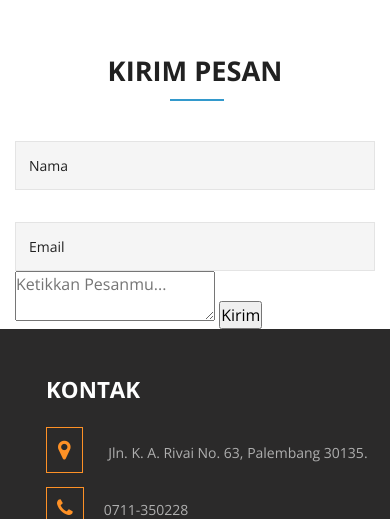
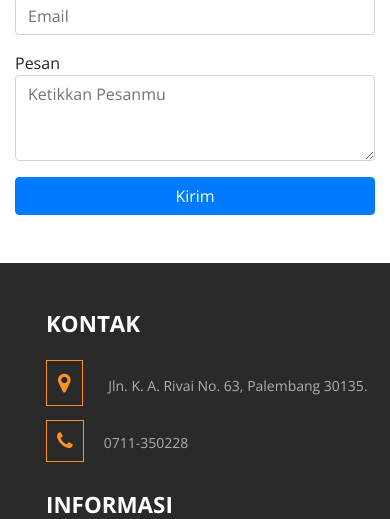
Before and after one commit to yuliansyahibr/dkantorpos, a Django app: page /contact/ in a window 390 px wide. Shown: the part 639-1158 px from the top of the page. Run offline with Django 3.2, Linux system fonts and the light colour scheme; data comes from the database, SQL or seed files in the repository; some libraries are stand-ins or nearby versions.

Commit message:
Desain Kontak

```diff
--- a/dikantorpos/settings.py
+++ b/dikantorpos/settings.py
@@ -38,6 +38,10 @@ INSTALLED_APPS = [
     'django.contrib.staticfiles',
     'website',
 ]
+
+# config/settings.py
+DEFAULT_FROM_EMAIL = 'dkantorpos01@gmail.com'
+EMAIL_BACKEND = 'django.core.mail.backends.console.EmailBackend'
 
 MIDDLEWARE = [
     'django.middleware.security.SecurityMiddleware',
--- a/website/static/website/css/produk.css
+++ b/website/static/website/css/produk.css
@@ -1,6 +1,7 @@
 .produk:hover{
     cursor: pointer;
     border: 1px solid #F47E17;
+    box-shadow: 0 0.5rem 1rem rgba(0, 0, 0, 0.15) !important;
 }
 .produk .btn-beli {
     display: block;
--- a/website/static/website/css/style.css
+++ b/website/static/website/css/style.css
@@ -1271,10 +1271,9 @@ h3.w3_agile_header:after,h2.w3_agile_header:after{
     line-height: 1.8em;
 }
 /*-- contact --*/
-.map iframe{
-    margin: 50px;
-	width:100%;
-	min-height:450px;
+iframe .map {
+	width: 550px
+    height: 550px;
     border:0;
 }
 .w3_agileits_contact_grid_left{
@@ -2306,10 +2305,7 @@ span.minicart-price {
     .agileits_w3layouts_map_pos {
         top: 13%;
     }
-    .map iframe {
-        width: 250px;
-        max-height: 100px;
-    }
+
     h3.w3_agile_header, h2.w3_agile_header {
         font-size: 1.4em;
     }
@@ -2378,7 +2374,12 @@ span.minicart-price {
     .agile_top_brand_left_grid1 h4{ /*Penentu besar kecil cardfile*/
         font-size: 10px;
     }
-}
+    iframe .map {
+        width: 50px;
+        height : 50px;
+        margin-bottom: 10px;
+}
+
 /*Header Responsive 320px*/
 
 
--- a/website/templates/base.html
+++ b/website/templates/base.html
@@ -35,6 +35,28 @@
     <!-- <script src="https://code.jquery.com/jquery-2.2.4.min.js"
         integrity="sha256-BbhdlvQf/xTY9gja0Dq3HiwQF8LaCRTXxZKRutelT44=" crossorigin="anonymous"></script> -->
         {% block css %}{% endblock %}
+        <!--Search CSS-->
+        <style>
+            input[type=text] {
+              width: 130px;
+              box-sizing: border-box;
+              border: 2px solid #ccc;
+              border-radius: 4px;
+              font-size: 16px;
+              background-color: white;
+              background-image: url('searchicon.png');
+              background-position: 10px 10px;
+              background-repeat: no-repeat;
+              padding: 8px 20px 8px 40px;
+              -webkit-transition: width 0.3s ease-in-out;
+              transition: width 0.3s ease-in-out;
+          }
+
+          input[type=text]:focus {
+              width: 100%;
+          }
+      </style>
+      <!--//Search CSS-->
   </head>
 
   <body>
@@ -74,13 +96,17 @@
             </ul>
             <form action="{% url 'search' %}" method="POST" class="form-inline ml-4 lg-form my-2 my-lg-0">
                 {% csrf_token %}
+                <input type="text" name="name" placeholder="Search..">
+            </form>
+                <!--form action="{% url 'search' %}" method="POST" class="form-inline ml-4 lg-form my-2 my-lg-0">
+                    {% csrf_token %}
                     <div class="input-group">
                         <input type="text" class="form-control form-control-sm" placeholder="Search" name="name">
                         <div class="input-group-append">
                             <button class="btn btn-sm btn-light" type="submit"><i class="fa fa-search"></i></button>
                         </div>
                     </div>
-                </form>
+                </form-->
 
                 <ul class="navbar-nav ml-auto align-items-center">
                     {% if user.is_authenticated %}
--- a/website/templates/contact.html
+++ b/website/templates/contact.html
@@ -17,29 +17,26 @@
 	<div class="container">
 		<div class="row">
 			<div class="col-lg-6">
-				<iframe src="https://www.google.com/maps/embed?pb=!1m18!1m12!1m3!1d15937.602308713318!2d104.74042729691224!3d-2.986203723093729!2m3!1f0!2f0!3f0!3m2!1i1024!2i768!4f13.1!3m3!1m2!1s0x2e3b75e0dedd09f1%3A0xedad42ce4a361b6e!2sKantor%20Regional%20III%20PT%20Pos%20Indonesia!5e0!3m2!1sen!2sid!4v1598596970841!5m2!1sen!2sid" width="200" height="450" frameborder="0" style="margin:50px; border:0;" allowfullscreen="" aria-hidden="false" tabindex="0"></iframe>
+				<iframe class="map py-5 pr-3" src="https://www.google.com/maps/embed?pb=!1m18!1m12!1m3!1d15937.602308713318!2d104.74042729691224!3d-2.986203723093729!2m3!1f0!2f0!3f0!3m2!1i1024!2i768!4f13.1!3m3!1m2!1s0x2e3b75e0dedd09f1%3A0xedad42ce4a361b6e!2sKantor%20Regional%20III%20PT%20Pos%20Indonesia!5e0!3m2!1sen!2sid!4v1598596970841!5m2!1sen!2sid" width="100%" height="100%" frameborder="0"  tabindex="0"></iframe>
 			</div>
 			<div class="col-lg-6">
-				<h2 class="w3_agile_header">
-						Kirim<span> Pesan</span>
-					</h2>
-					<form action="#" method="post">
-						<span class="input input--pos">
-							<input class="input__field input__field--pos" type="text" id="input-25" name="Name" placeholder=" " required="" />
-							<label class="input__label input__label--pos" for="input-25">
-								<span class="input__label-content input__label-content--pos">Nama</span>
-							</label>
-						</span>
-						<span class="input input--pos">
-							<input class="input__field input__field--pos" type="email" id="input-26" name="Email" placeholder=" " required="" />
-							<label class="input__label input__label--pos" for="input-26">
-								<span class="input__label-content input__label-content--pos">Email</span>
-							</label>
-						</span>
-						<textarea name="Message" placeholder="Ketikkan Pesanmu..." required=""></textarea>
-						<input type="submit" value="Kirim">
+				<center><h1 class="my-5 ">Kirim Pesan</h2></center>
+					<form class="my-5">
+						<div class="form-group">
+							<label for="Nama">Nama</label>
+							<input type="text" class="form-control" placeholder="Nama">
+						</div>
+						<div class="form-group">
+							<label for="Email">Email</label>
+							<input type="email" class="form-control" aria-describedby="emailHelp" placeholder="Email">
+						</div>
+						<div class="form-group">
+							<label for="Pesan">Pesan</label>
+							<textarea class="form-control"  placeholder="Ketikkan Pesanmu" rows="3"></textarea>
+						</div>
+						<button type="submit" class="btn btn-block btn-primary">Kirim</button>
 					</form>
-			</div>
+				</div>
 			</div>
 		</div>
 	</div>
@@ -80,4 +77,4 @@
 		</div>
 	</div>
 	contact -->
-{% endblock %}
+	{% endblock %}
--- a/website/templates/konten.html
+++ b/website/templates/konten.html
@@ -13,7 +13,7 @@
 				<i class="fa fa-star gray-star" aria-hidden="true"></i>
 			</p>
 			<p class="text-danger font-weight-bold" style="font-size: 14px;">
-				<span class="convert-rupiah">{{ item.harga }}</span>
+				<span>Rp.{{ item.harga }}</span>
 			</p>
 		</div>
 		<div class="d-block">
```
Also changed, not shown: website/templates/detail_product.html (+2 -19 lines), website/templates/index.html (+3 -4 lines). Lines whose indentation alone changed are shown as unchanged.
